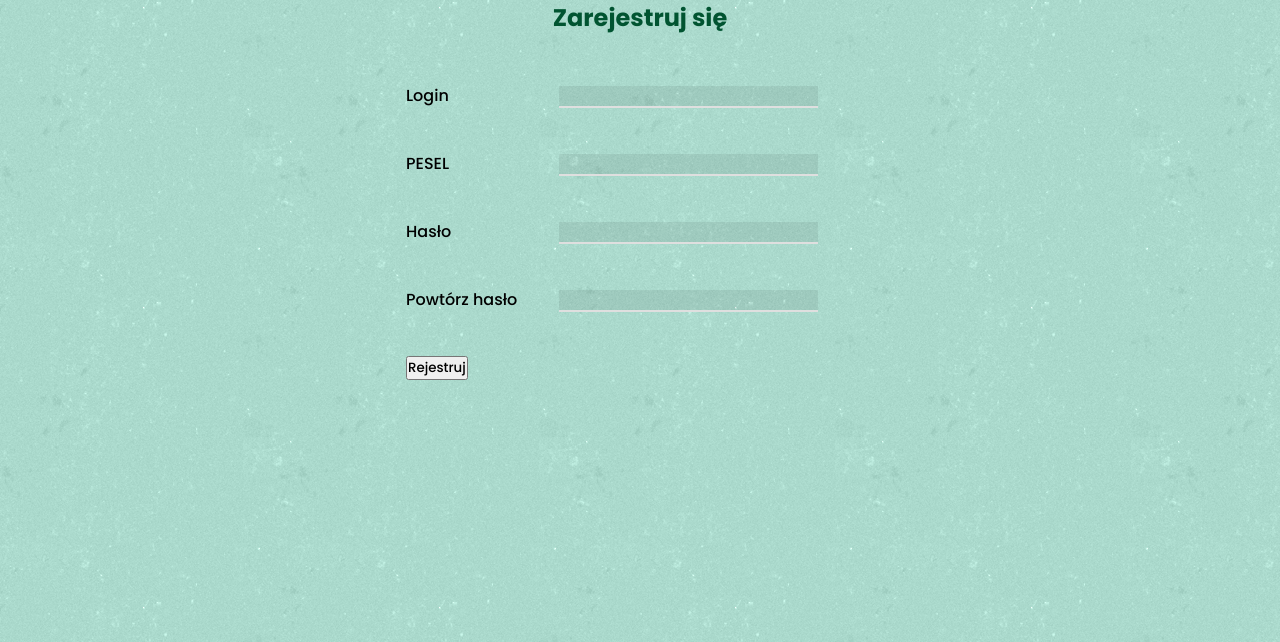
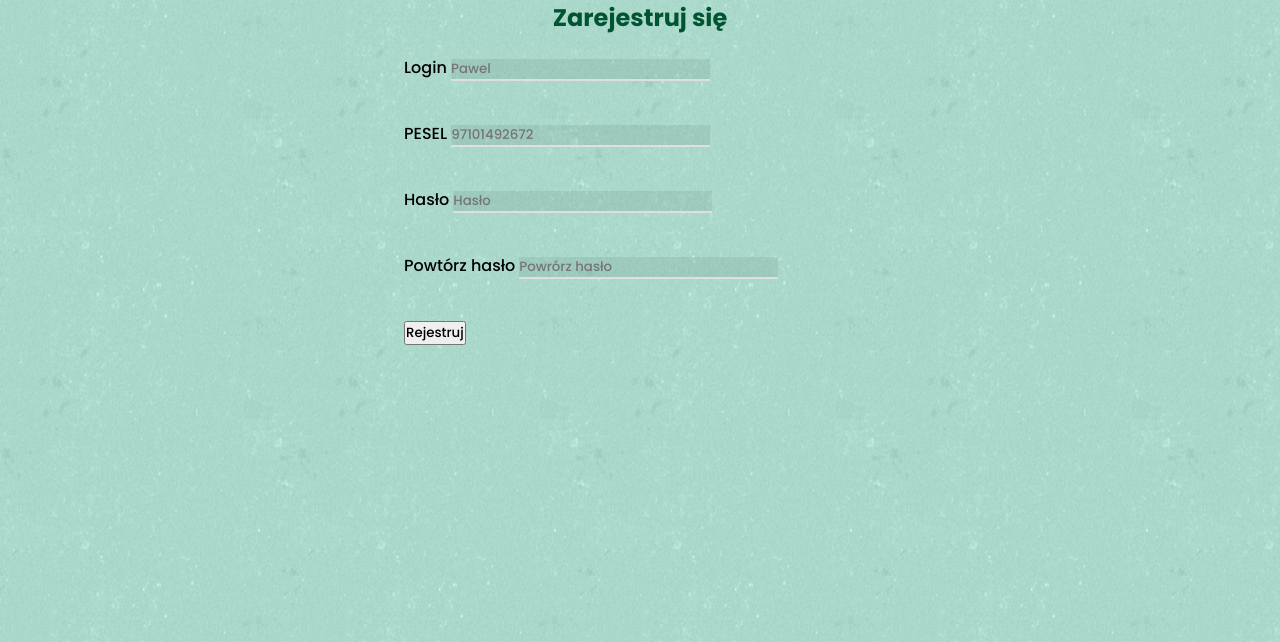
Before and after one commit to Krisu17/pamiw2020registerpage, a Flask app: page /register in a window 1280 px wide. Shown: the part 80-722 px from the top of the page. Run offline with Flask 2, Linux system fonts and the light colour scheme.

Commit message:
Second final release

```diff
--- a/static/styles/style.css
+++ b/static/styles/style.css
@@ -173,10 +173,11 @@ footer {
     box-shadow: 1px 1px black;
 }
 
-.registation-table {
+.form-row {
     margin-left: 30%;
     border: none;
     text-align: left;
+    padding: 20px;
 }
 
 h2 {
--- a/templates/register.html
+++ b/templates/register.html
@@ -23,33 +23,30 @@
 
     <h2>Zarejestruj się</h2>
 
-    <table class="registation-table">
     <form id="registration-form" class="registration-form">
-        <tbody>
-        <tr>
-            <td><label for="login" class="required">Login</label></td>
-            <td colspan="2"><input id="login" type="text" name="login" class="input-field"/></td>
-        </tr>
+        <div class="form-row">
+            <label for="login" class="required">Login</label>
+            <input id="login" type="text" name="login" class="input-field" placeholder="Pawel"/>
+        </div>
 
-        <tr>
-            <td><label for="pesel" class="required">PESEL</label></td>
-            <td colspan="2"><input id="pesel" type="text" name="pesel" class="input-field"/></td>
-        </tr>
+        <div class="form-row">
+            <label for="pesel" class="required">PESEL</label>
+            <input id="pesel" type="text" name="pesel" class="input-field" placeholder="97101492672"/>
+        </div>
 
-        <tr>
-            <td><label for="password" class="required">Hasło</label></td>
-            <td colspan="2"><input id="password" type="password" name="password" class="input-field"/></td>
-            <br/>
-        </tr>
+        <div class="form-row">
+            <label for="password" class="required">Hasło</label>
+            <input id="password" type="password" name="password" class="input-field" placeholder="Hasło"/>
+        </div>
 
-        <tr>
-            <td><label for="second_password" class="required">Powtórz hasło</label></td>
-            <td colspan="2"><input id="second_password" type="password" name="second_password" class="input-field"/></td>
-        </tr>
+        <div class="form-row">
+            <label for="second_password" class="required">Powtórz hasło</label>
+            <input id="second_password" type="password" name="second_password" class="input-field" placeholder="Powrórz hasło"/>
+        </div>
 
-        <tr>
-            <td colspan="2"><input id="button-reg-form" type="submit" value="Rejestruj" /></td>
-        </tr>
+        <div class="form-row">
+            <input id="button-reg-form" type="submit" value="Rejestruj"/>
+        </div>
 
     </form>
 
```
